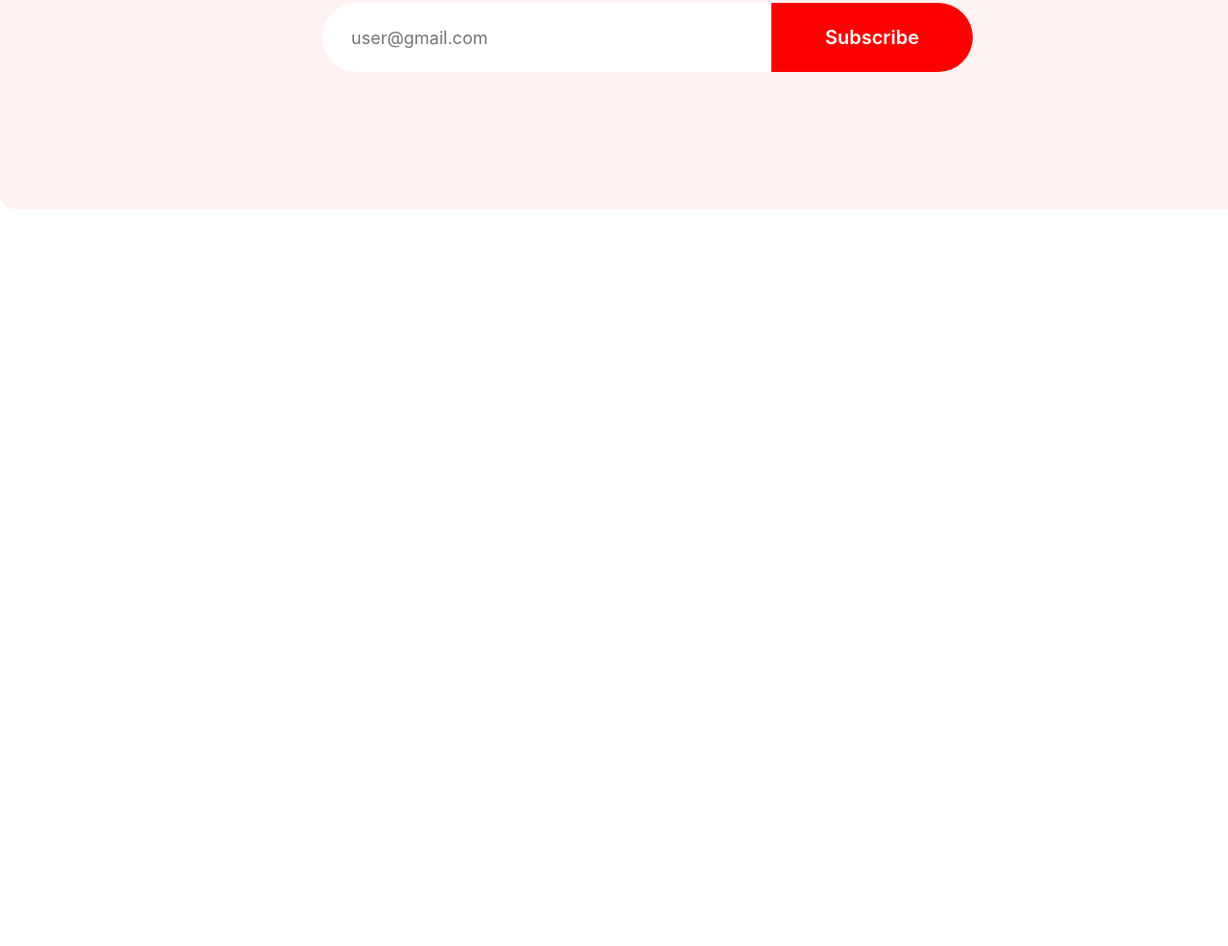
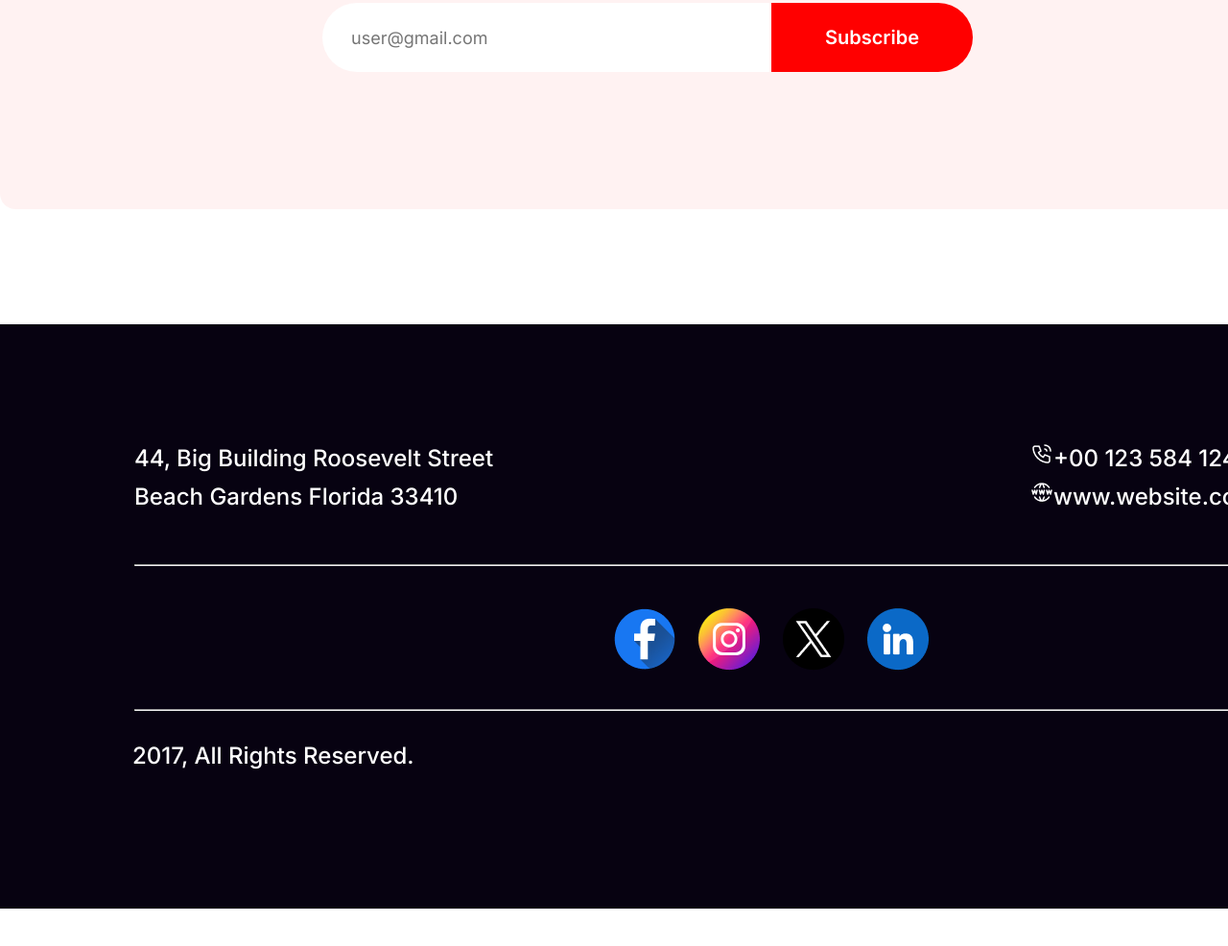
Before and after one commit to Mejbaul50/assignment1, a plain HTML site: page index.html in a window 1280 px wide. Shown: the part 6525-7511 px from the top of the page at 96% size. Before the commit the page ends 6863 px from the top, so only its background shows below. Drawn offline with Linux system fonts and the light colour scheme.

Commit message:
added footer

```diff
--- a/index.html
+++ b/index.html
@@ -5,6 +5,9 @@
     <meta name="viewport" content="width=device-width, initial-scale=1.0">
     <title>New year offer webpage</title>
     <link rel="stylesheet" href="style.css">
+    <link href="https://fonts.googleapis.com/css2?family=Inter:wght@100;200;300;400;500;600;700;800;900&display=swap"
+    rel="stylesheet">
+
 </head>
 <body>
   <section>
@@ -152,6 +155,32 @@
       </div>
   </div>
 </section>
+<footer>
+  <div class="footer-part">
+      <div class="media">
+          <div class="place">
+              <p> 44, Big Building Roosevelt Street</p>
+              <p > Beach Gardens Florida 33410</p>
+          </div>
+          <div class="phn">
+              <a href=""><img src="resources/Call.png" alt="">+00 123 584 124</a><br>
+              <a href=""><img src="resources/Website.png" alt="">www.website.com</a>
+          </div>
+          <hr>
+      </div>
+      <div class="logo">
+          <a href=""><img src="resources/Facebook.png" alt=""></a>
+          <a href=""><img src="resources/Instagram.png" alt=""></a>
+          <a href=""><img src="resources/Twitter.png" alt=""></a>
+          <a href=""><img src="resources/Linkedin.png" alt=""></a>
 
+      </div>
+      <hr class="last">
+      <div class="copyright">
+          <p>2017, All Rights Reserved.</p>
+          <button  type="button">Unsubscribe</button>
+      </div>
+  </div>
+</footer>
 </body>
 </html>
--- a/style.css
+++ b/style.css
@@ -202,6 +202,9 @@ text-transform: uppercase;
 margin-top: 20px;
 
 }
+.btn:hover{
+    opacity: .5;
+}
 
 .best{
     width: 1320px;
@@ -271,44 +274,7 @@ margin-top: 20px;
     width: 140px;
     height: 140px;
 }
-/* dicount section */
-/* .discount{
-    width: 900px;
-    height: 600px;
-    border: 1px solid;
-    margin: 120px auto;
-    padding-top:120px ;
-}
-.sale{
-    text-align: center;
-
-}
-.sale h4{
-    color: #070211;
-    font-family: Inter;
-    font-size: 20px;
-    font-weight: 20;
-
-}
-.sale h1{
-    color: #070211;
-    font-family: Merriweather;
-    font-size: 60px;
-    font-weight: 900;
-
-}
-.sale p{
-    color: rgba(7, 2, 17, 0.60);
-    text-align: center;
-    font-family: Inter;
-    font-size: 20px;
-    font-weight: 500;
-    line-height: 20px;
-}
-.gift-box .pic1{
-    width: 900px;
-    margin-top: 315px;
-} */
+/* sale section */
 
 .discount-container {
     width: 1320px;
@@ -522,3 +488,93 @@ margin-top: 20px;
     font-weight: 600;
     text-transform: capitalize;
 }
+#btn:hover{
+    opacity: .5;
+}
+/* footer section */
+.footer-part {
+    width: 1600px;
+    height: 609px;
+    background: #070211;
+    margin: 120px auto;
+    position: relative;
+}
+
+.place {
+    position: absolute;
+    color: #FFF;
+    font-family: Inter;
+    font-size: 24px;
+    font-weight: 500;
+    line-height: 40px;
+    margin-top: 120px;
+    margin-left: 140px;
+}
+
+.phn{
+    position: absolute;
+    height: 80px;
+    width: 251px;
+    margin-top: 120px;
+    margin-left: 1074px;
+}
+
+.phn a {
+    color: #FFF;
+    font-family: Inter;
+    font-size: 24px;
+    font-weight: 500;
+    line-height: 40px;
+    text-decoration: none;
+}
+
+.media hr{
+    position: absolute;
+    width: 1320px;
+    height: 0px;
+    background: rgba(0, 0, 0, 0.089);
+    margin: 250px 140px;
+}
+.last{
+    position: absolute;
+    width: 1320px;
+    height: 0px;
+    background: rgba(0, 0, 0, 0.15);
+    margin: 401px 140px;
+}
+
+.logo {
+    height: 64px;
+    width: 328px;
+    position: absolute;
+    margin-top: 296px;
+    margin-left: 640px;
+    display: flex;
+    gap: 24px;
+}
+
+.copyright{
+    color: #FFF;
+    font-family: Inter;
+    font-size: 24px;
+    font-weight: 500;
+    display: flex;
+}
+
+.copyright p {
+    position: absolute;
+    transform: translate(47%, 1500%);
+
+}
+
+.copyright button {
+    position: absolute;
+    color: #FFF;
+    background-color: #070211;
+    border: none;
+    font-family: Inter;
+    font-size: 24px;
+    font-weight: 500;
+    transform: translate(890%,1480%);
+
+}
```
